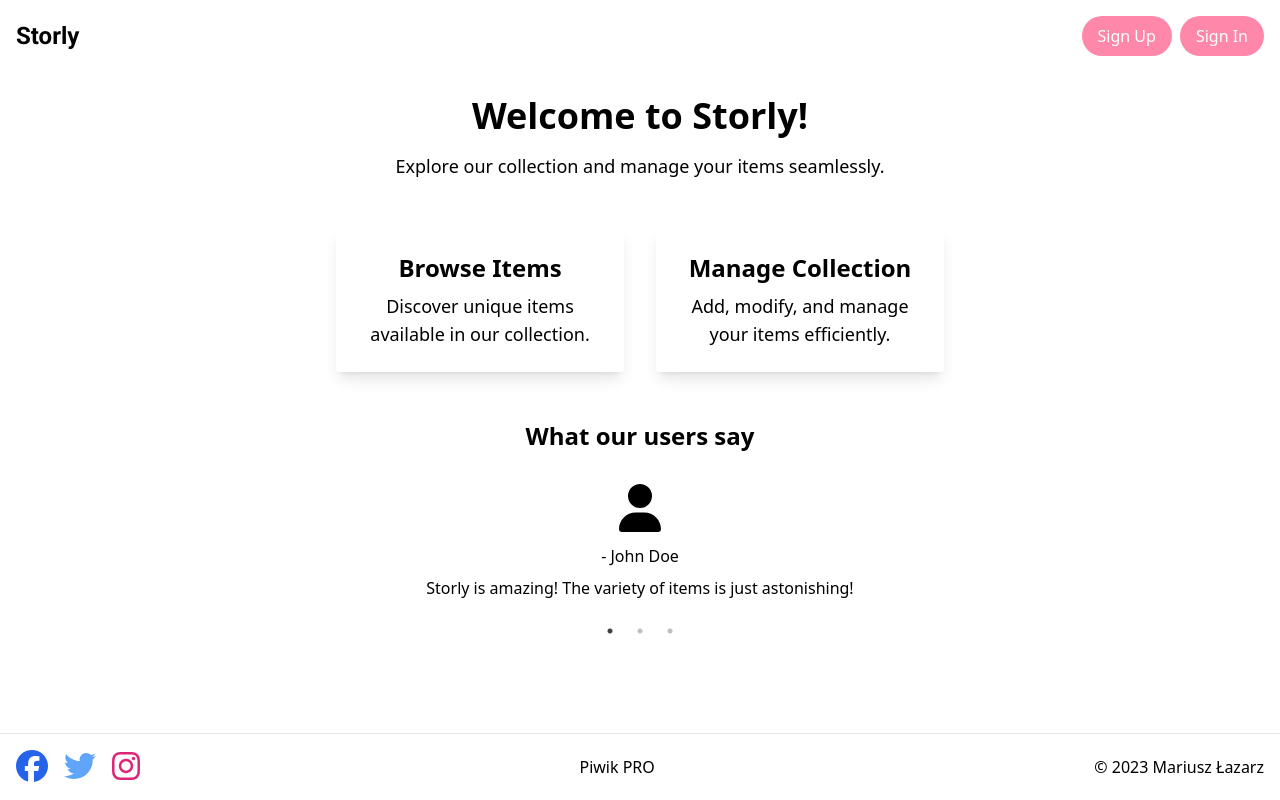
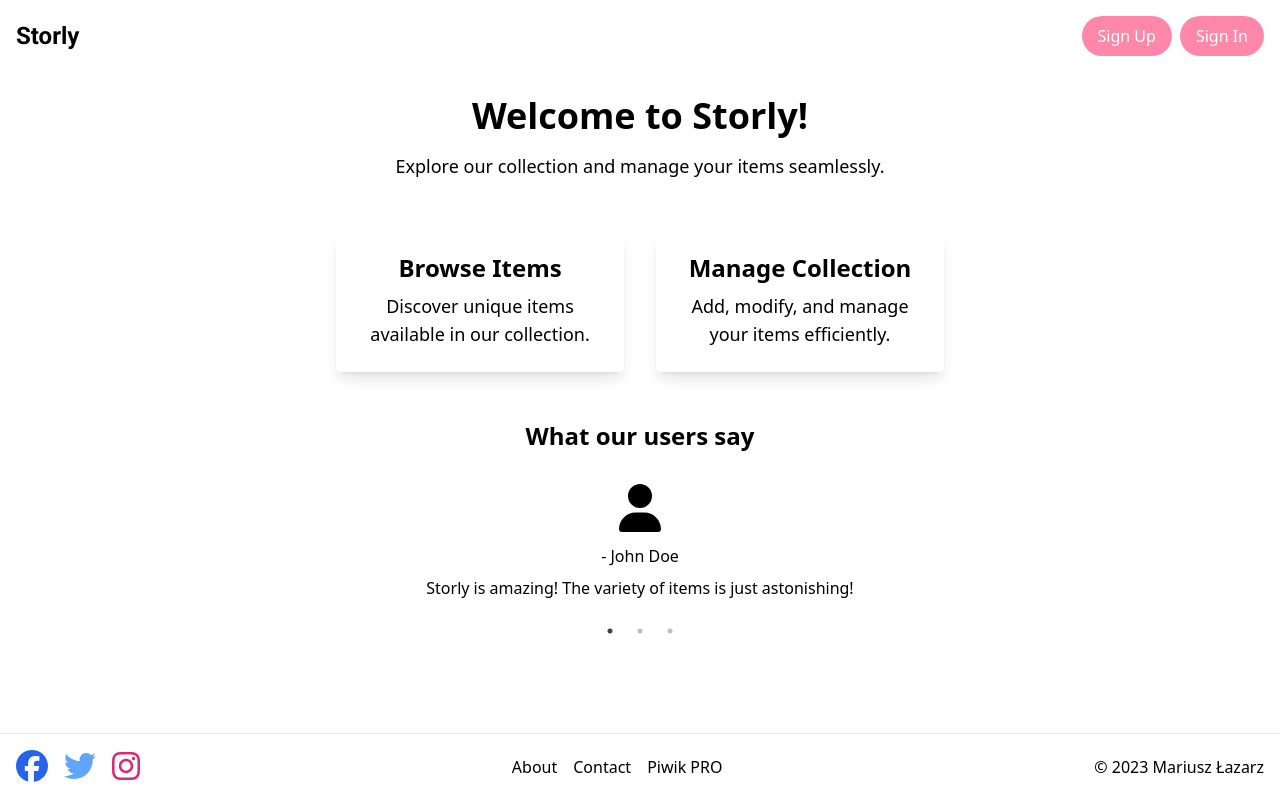
Before and after one commit to Mariusz-Lazarz/Storly, a React (Create React App) app: page / in a window 1280 px wide. Built offline with nearby package versions, Linux system fonts and the light colour scheme; no server answers; what @piwikpro/react-piwik-pro would draw is missing.

Commit message:
adding two more paths

```diff
--- a/src/components/Footer.js
+++ b/src/components/Footer.js
@@ -5,6 +5,7 @@ import {
   faTwitter,
   faInstagram,
 } from "@fortawesome/free-brands-svg-icons";
+import { Link } from "react-router-dom"; // Import the Link component
 
 function Footer() {
   return (
@@ -36,6 +37,15 @@ function Footer() {
             <FontAwesomeIcon icon={faInstagram} size="2x" />
           </a>
         </div>
+        <div className="flex space-x-4">
+          {" "}
+          {/* New flex container for your internal links */}
+          <Link to="/about" className="text-black hover:underline">
+            About
+          </Link>
+          <Link to="/contact" className="text-black hover:underline">
+            Contact
+          </Link>
           <a
             href="https://www.piwik.pro"
             target="_blank"
@@ -44,6 +54,7 @@ function Footer() {
           >
             Piwik PRO
           </a>
+        </div>
         <div className="text-black">
           &copy; {new Date().getFullYear()} Mariusz Łazarz
         </div>
```
Lines whose indentation alone changed are shown as unchanged.
